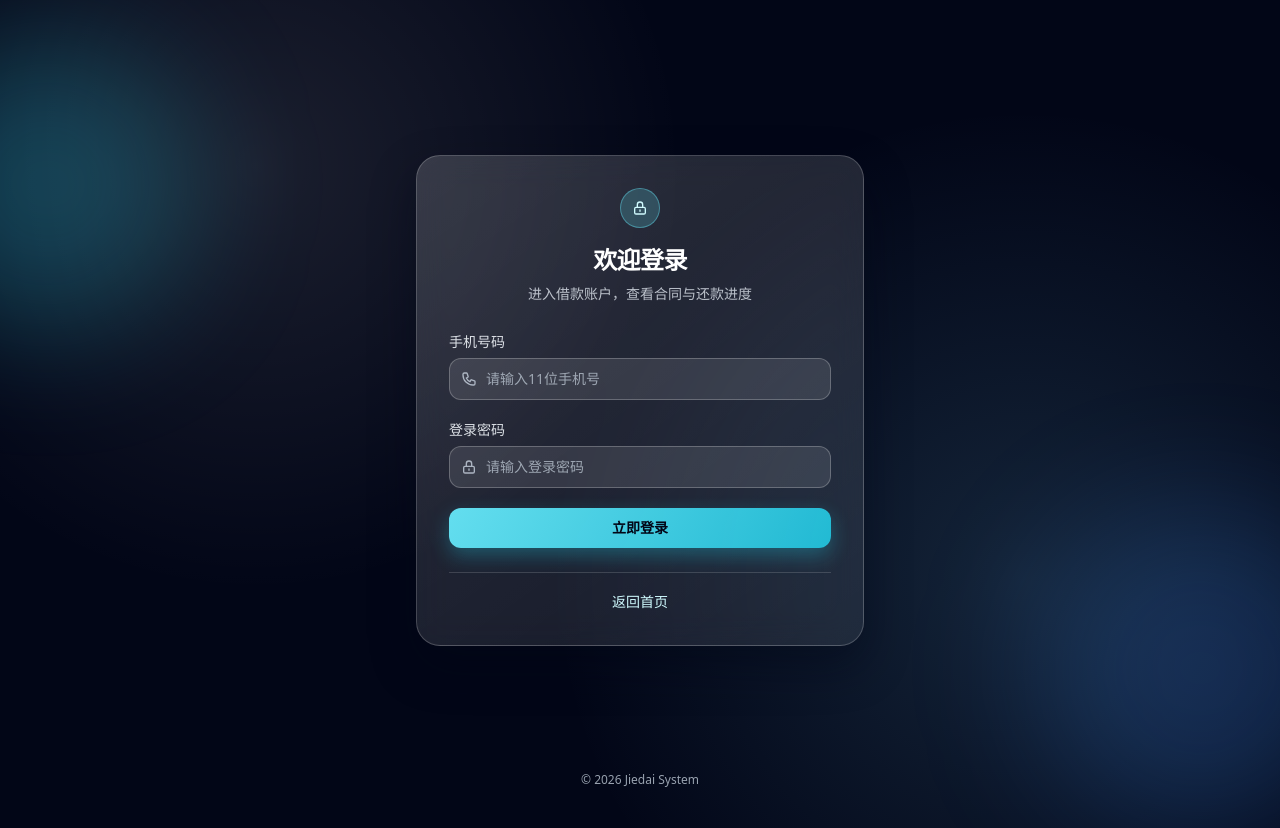
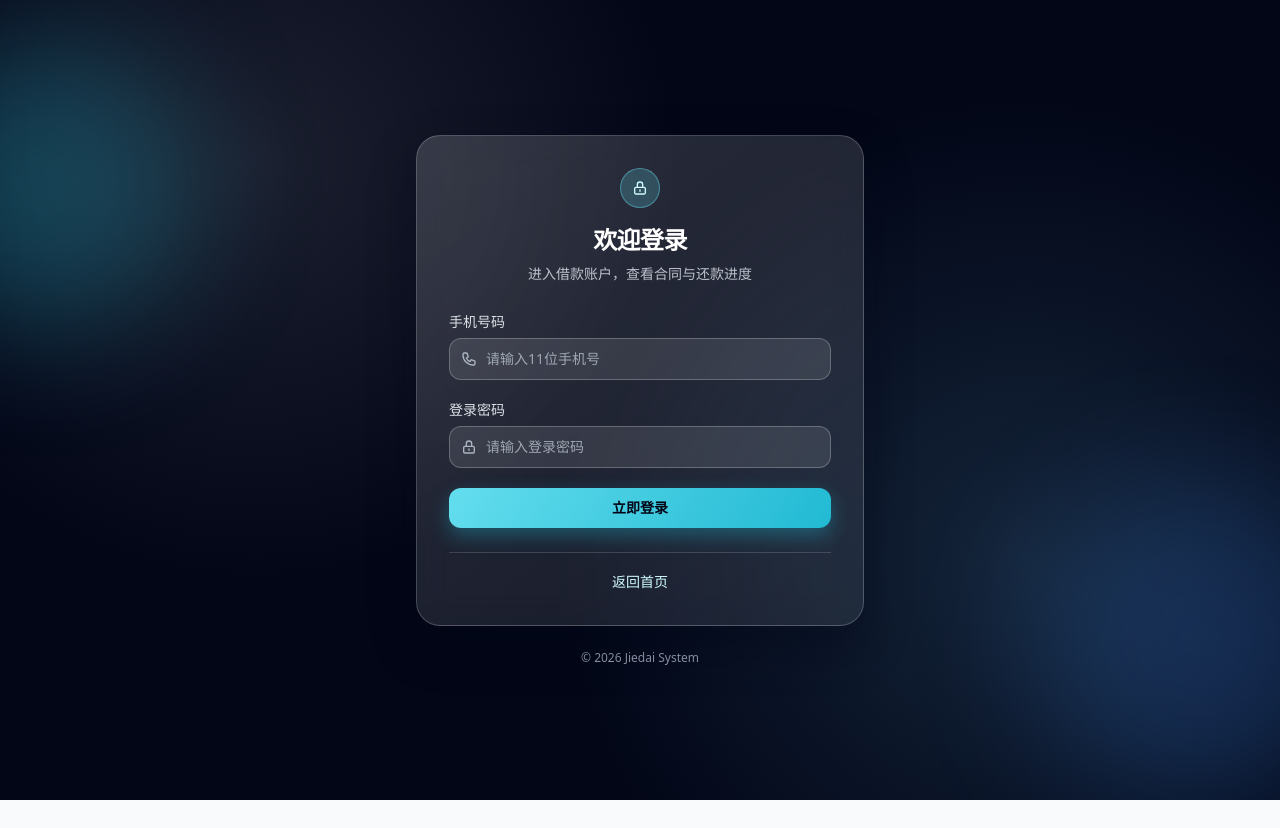
Before and after one commit to johngreece/JIEDAI, a Next.js app: page /client/login in a window 1280 px wide. After the commit the page ends 800 px from the top, so only its background shows below. Built offline with nearby package versions, Linux system fonts and the light colour scheme.

Commit message:
fix: adjust client login page layout vertical centering

```diff
--- a/src/app/client/login/page.tsx
+++ b/src/app/client/login/page.tsx
@@ -34,14 +34,14 @@ export default function ClientLoginPage() {
   }
 
   return (
-    <div className="relative min-h-screen overflow-hidden bg-slate-950 px-4 py-10 text-slate-100">
+    <div className="relative flex min-h-screen flex-col items-center justify-center overflow-hidden bg-slate-950 px-4 py-10 text-slate-100">
       <div className="pointer-events-none absolute inset-0">
         <div className="absolute -left-24 top-10 h-72 w-72 rounded-full bg-cyan-400/25 blur-3xl" />
         <div className="absolute -right-20 bottom-0 h-80 w-80 rounded-full bg-blue-500/20 blur-3xl" />
         <div className="absolute inset-0 bg-[radial-gradient(circle_at_20%_20%,rgba(255,255,255,0.10),transparent_35%),radial-gradient(circle_at_80%_70%,rgba(125,211,252,0.15),transparent_40%)]" />
       </div>
 
-      <div className="relative mx-auto flex min-h-[calc(100vh-5rem)] w-full max-w-md items-center">
+      <div className="relative w-full max-w-md">
         <div className="glass-login-card fade-in-up w-full rounded-3xl p-7 md:p-8">
           <div className="mb-7 text-center fade-in-up-delay">
             <div className="mx-auto mb-4 flex h-10 w-10 items-center justify-center rounded-full border border-cyan-300/40 bg-cyan-300/20">
@@ -126,9 +126,9 @@ export default function ClientLoginPage() {
             </Link>
           </div>
         </div>
+
+        <p className="mt-6 text-center text-xs text-slate-300/75">&copy; {new Date().getFullYear()} Jiedai System</p>
       </div>
-
-      <p className="relative mt-3 text-center text-xs text-slate-300/75">&copy; {new Date().getFullYear()} Jiedai System</p>
     </div>
   );
 }
```
